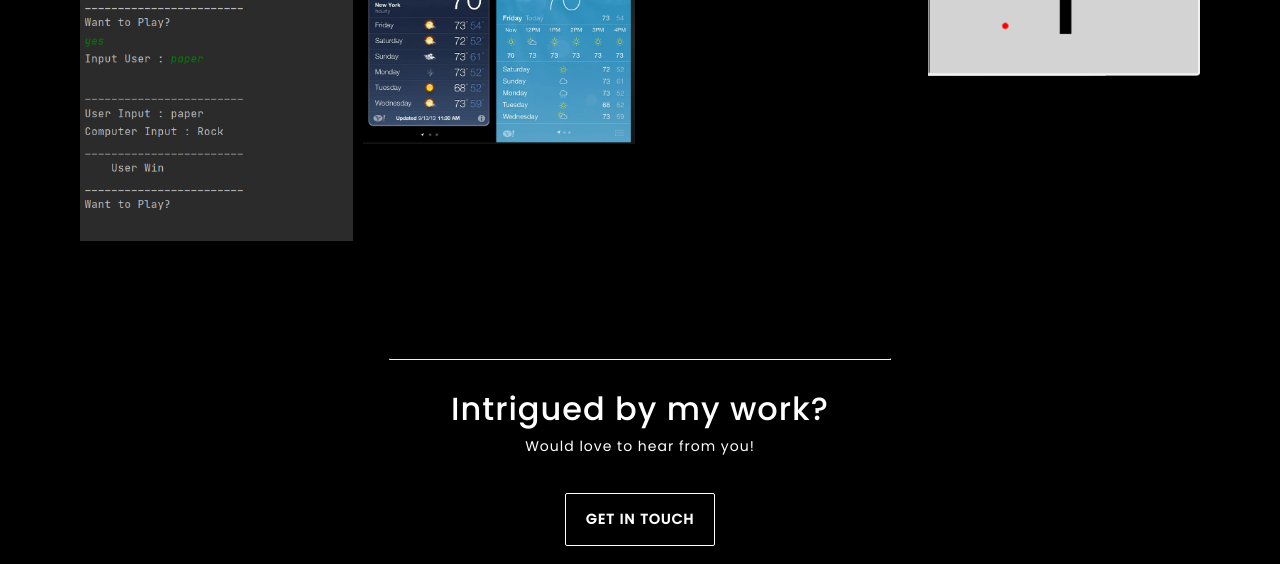
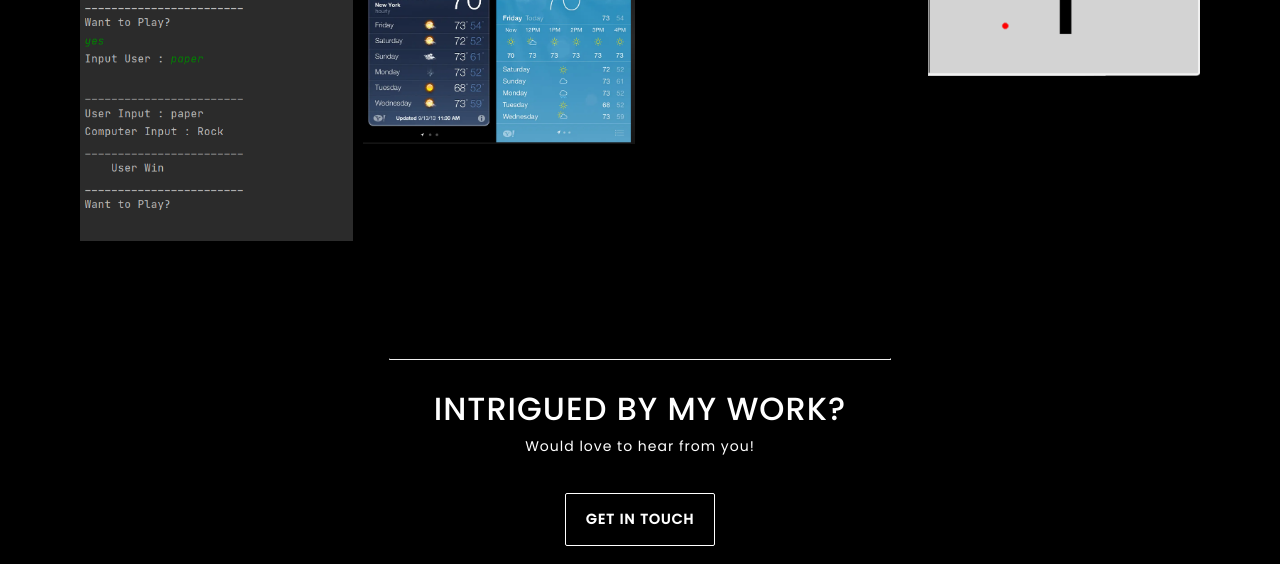
Before and after one commit to Tanishagupta17/portfolio, a plain HTML site: page index.html in a window 1280 px wide. Shown: the part 2588-3152 px from the top of the page. Drawn offline with nearby package versions, Linux system fonts and the light colour scheme.

Commit message:
index.html

```diff
--- a/index.html
+++ b/index.html
@@ -290,7 +290,7 @@
     <div id="contact" class="contactSection">
         <div class="col-md-12 text-center">
             <hr class="line" width="40%">
-            <h2>Intrigued by my work? </h2>
+            <h2>INTRIGUED BY MY WORK? </h2>
             <p>Would love to hear from you!</p>
             <a href="mailTo:tanishag1717@gmail.com" class="mailButton">GET IN TOUCH</a>
         </div>
```
